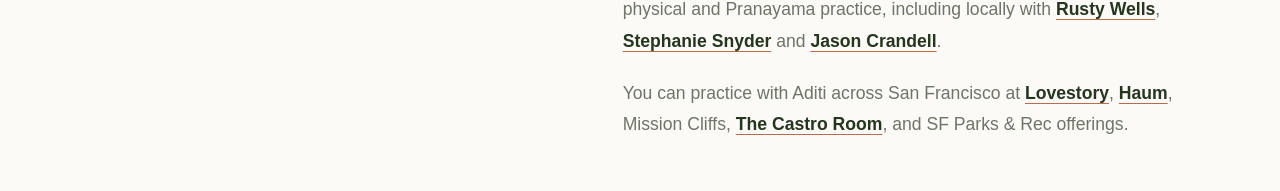
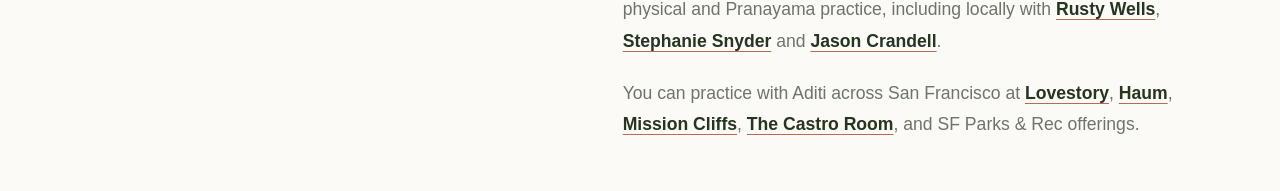
Before and after one commit to aditigarg/aditiYoga, a Next.js app: page / in a window 1280 px wide. Shown: the part 1170-1361 px from the top of the page. Built offline with nearby package versions, Linux system fonts and the light colour scheme.

Commit message:
Link Mission Cliffs in intro

```diff
--- a/app/page.tsx
+++ b/app/page.tsx
@@ -338,8 +338,11 @@
           <p>
             You can practice with Aditi across San Francisco at{" "}
             <a href="https://lovestoryyoga.com/schedule-valencia">Lovestory</a>,{" "}
-            <a href="https://www.haumstudios.com/schedule">Haum</a>, Mission
-            Cliffs,{" "}
+            <a href="https://www.haumstudios.com/schedule">Haum</a>,{" "}
+            <a href="https://touchstoneclimbing.com/mission-cliffs/calendar/">
+              Mission Cliffs
+            </a>
+            ,{" "}
             <a href="https://www.castroroom.com/schedule">The Castro Room</a>,
             and SF Parks & Rec offerings.
           </p>
```
Also changed, not shown: 1 other file (tests, documents, lock files or other folders).
